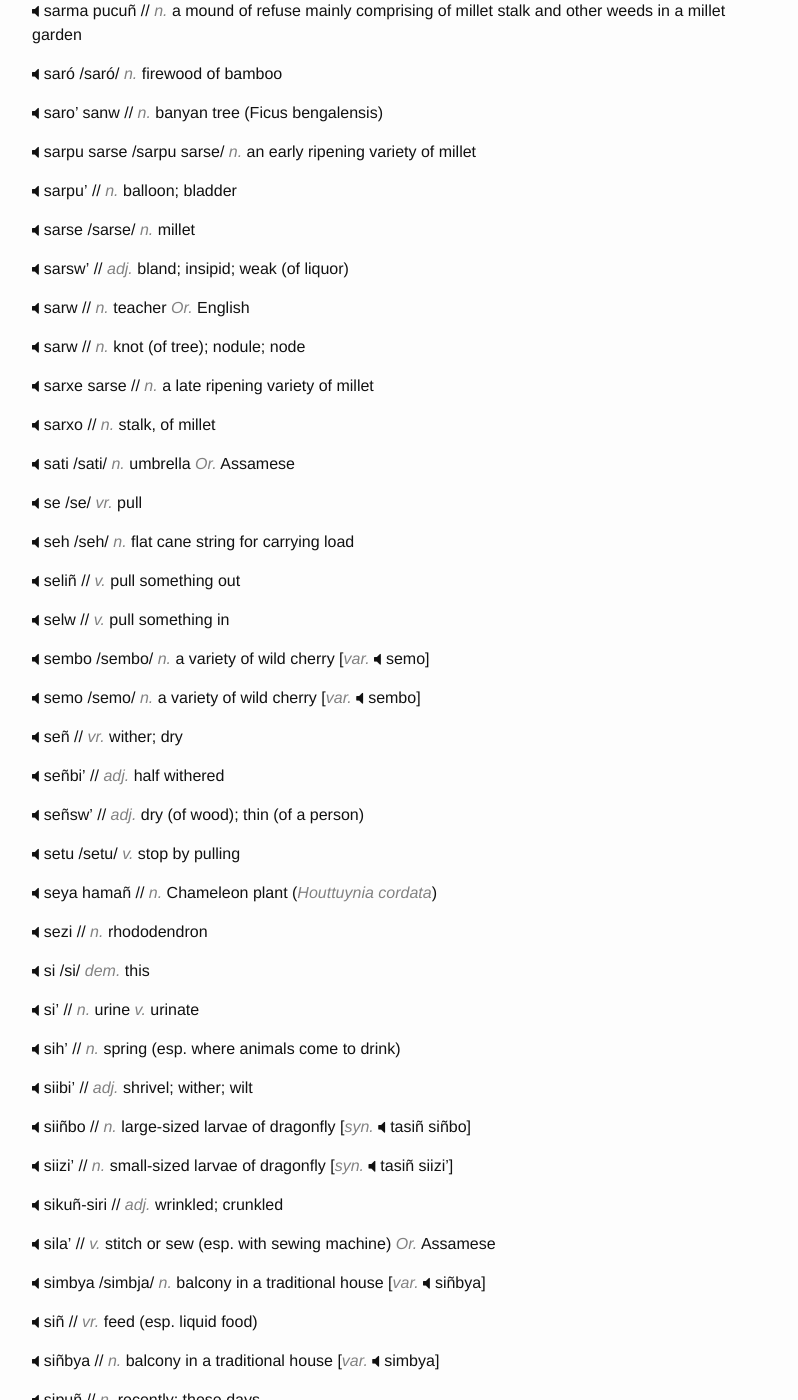
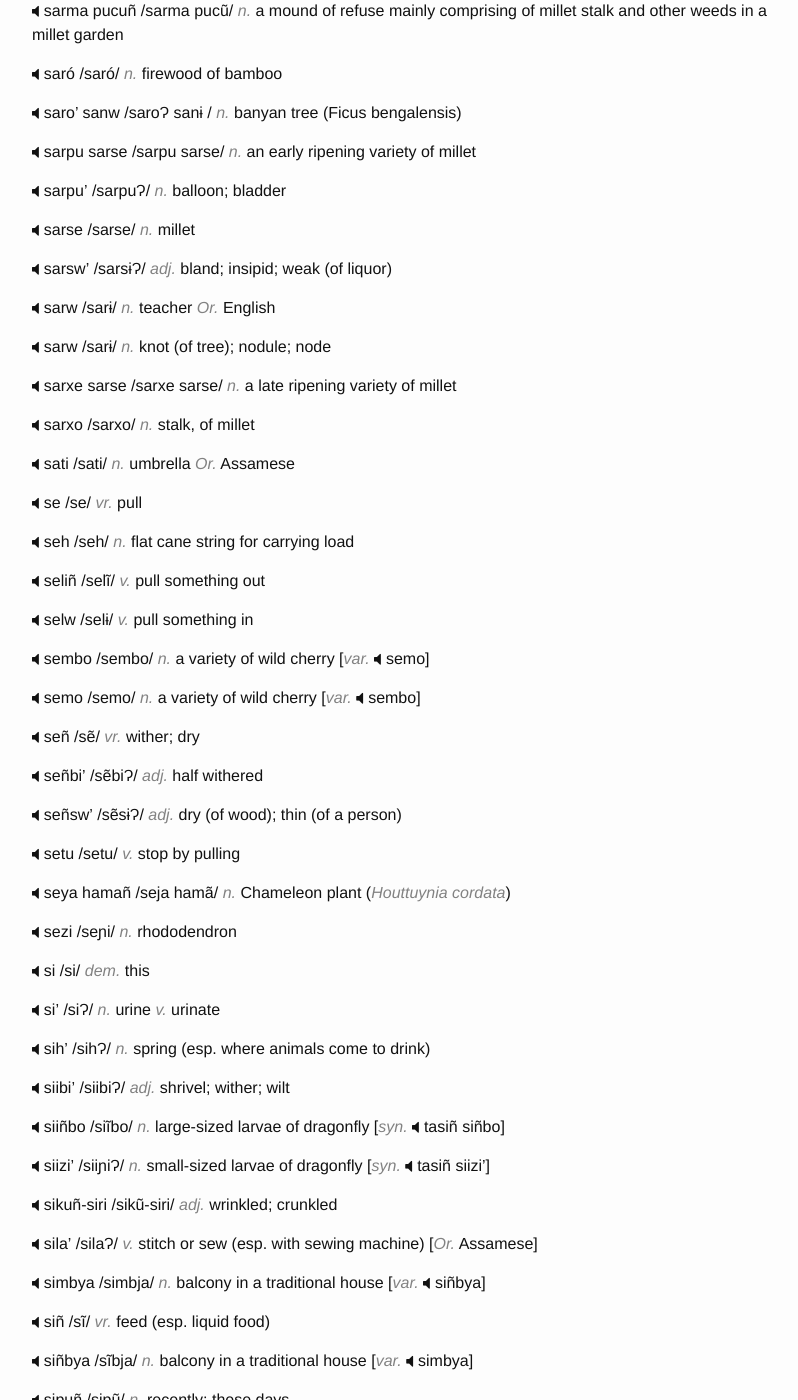
Before and after one commit to hacksparrow/language.apatani.org, a Jekyll site: the page built from dictionary/s.md, in a window 1280 px wide and 1400 px high, scrolled down 3895 px. Shown: the whole window, without its empty margins (238-1036 px from the left). Built offline with Jekyll 4.4.1, drawn with Linux system fonts in a browser that asks for light colours; nearby versions of some CDN libraries; comment, search, counter and statistics services are not loaded; some of the changed text lies outside the part shown.

Commit message:
Update s.md

```diff
--- a/dictionary/s.md
+++ b/dictionary/s.md
@@ -142,35 +142,35 @@ __santú payu__	/santú paju/ _n._	a variety of resin used as glue obtained from
 
 __santú tero__	/santú tero/ _n._	a variety of wild pepper
 
-__sañtuñ__	// _n._	generation
+__sañtuñ__	/sãtũ/ _n._	generation
 
-__sañtvr__	// _n._	a variety of glass bead
+__sañtvr__	/sãtǝr/ _n._	a variety of glass bead
 
-__sañtvr__	// _adj._	fully grown
+__sañtvr__	/sãtǝr/ _adj._	fully grown
 
-__sanw__	// _n._	tree
+__sanw__	/sanɨ/ _n._	tree
 
-__sanw tero__	// _n._	Sichuan peppercorn; prickly ash	[_var._	sañtú tero]
+__sanw tero__	/sanɨ tero/ _n._	Sichuan peppercorn; prickly ash	[_var._	sañtú tero]
 
-__sañxañ__	// _n._	border post
+__sañxañ__	/sãxã/ _n._	border post
 
-__sañxañ__	// _n._	rubber
+__sañxañ__	/sãxã/ _n._	rubber
 
-__sañxañ mefañ__	// _n._	a variety of fencing plant; privet (_Ligustrum ovalifolium_)
+__sañxañ mefañ__	/sãxã meʎã/ _n._	a variety of fencing plant; privet (_Ligustrum ovalifolium_)
 
-__sañxe page__	// _n._	a variety of bead
+__sañxe page__	/sãxã page/ _n._	a variety of bead
 
-__sañxó__	// _n._	smoke-dried meat
+__sañxó__	/sãxó/ _n._	smoke-dried meat
 
-__sañxw'__	// _n._	a variety of plant used as dye (_Eurya acuminata var. euprista_)
+__sañxw'__	/sãxɨɁ/ _n._	a variety of plant used as dye (_Eurya acuminata var. euprista_)
 
-__sañxw'__	// _adj._	retarded growth
+__sañxw'__	/sãxɨɁ/ _adj._	retarded growth
 
 __sapi__	/sapi/ _n._	a variety of tree
 
 __sapì__	/sapì/ _adj._	flattened
 
-__saq__	// _n._	cot; bed	[_syn._	xaq]
+__saq__	/saŋ/ _n._	cot; bed	[_syn._	xaq]
 
 __sar__	/sar/ _vr._	denigrate; criticise; disparage
 
@@ -178,39 +178,39 @@ __sár__	/sár/ _vr._	rip; tear
 
 __sárce__	/sárce/ _v._	tear something into two parts
 
-__sardiñ__	// _n._	short-cut	_v._	take a short cut
+__sardiñ__	/sardĩ/ _n._	short-cut	_v._	take a short cut
 
 __sari__	/sari/ _n._	a variety of tree which is allergic to those who are sensitive to it
 
-__sarja'__	// _v._	rip; tear
+__sarja'__	/sarɟaɁ/ _v._	rip; tear
 
-__sarko'__	// _v._	rip open; tear open
+__sarko'__	/sarkoɁ/ _v._	rip open; tear open
 
-__sarlañ__	// _n._	a variety of cane
+__sarlañ__	/sarlã/ _n._	a variety of cane
 
 __sarli__	/sarli/ _n._	millet seed preserved for the next season
 
-__sarma pucuñ__	// _n._	a mound of refuse mainly comprising of millet stalk and other weeds in a millet garden
+__sarma pucuñ__	/sarma pucũ/ _n._	a mound of refuse mainly comprising of millet stalk and other weeds in a millet garden
 
 __saró__	/saró/ _n._	firewood of bamboo
 
-__saro' sanw__	// _n._	banyan tree (Ficus bengalensis)
+__saro' sanw__	/saroɁ sanɨ / _n._	banyan tree (Ficus bengalensis)
 
 __sarpu sarse__	/sarpu sarse/ _n._	an early ripening variety of millet
 
-__sarpu'__	// _n._	balloon; bladder
+__sarpu'__	/sarpuɁ/ _n._	balloon; bladder
 
 __sarse__	/sarse/ _n._	millet
 
-__sarsw'__	// _adj._	bland; insipid; weak (of liquor)
+__sarsw'__	/sarsɨɁ/ _adj._	bland; insipid; weak (of liquor)
 
-__sarw__	// _n._	teacher	_Or._	English
+__sarw__	/sarɨ/ _n._	teacher	_Or._	English
 
-__sarw__	// _n._	knot (of tree); nodule; node
+__sarw__	/sarɨ/ _n._	knot (of tree); nodule; node
 
-__sarxe sarse__	// _n._	a late ripening variety of millet
+__sarxe sarse__	/sarxe sarse/ _n._	a late ripening variety of millet
 
-__sarxo__	// _n._	stalk, of millet
+__sarxo__	/sarxo/ _n._	stalk, of millet
 
 __sati__	/sati/ _n._	umbrella	_Or._	Assamese
 
@@ -218,73 +218,73 @@ __se__	/se/ _vr._	pull
 
 __seh__	/seh/ _n._	flat cane string for carrying load
 
-__seliñ__	// _v._	pull something out
+__seliñ__	/selĩ/ _v._	pull something out
 
-__selw__	// _v._	pull something in
+__selw__	/selɨ/ _v._	pull something in
 
 __sembo__	/sembo/ _n._	a variety of wild cherry	[_var._	semo]
 
 __semo__	/semo/ _n._	a variety of wild cherry	[_var._	sembo]
 
-__señ__	// _vr._	wither; dry
+__señ__	/sẽ/ _vr._	wither; dry
 
-__señbi'__	// _adj._	half withered
+__señbi'__	/sẽbiɁ/ _adj._	half withered
 
-__señsw'__	// _adj._	dry (of wood); thin (of a person)
+__señsw'__	/sẽsɨɁ/ _adj._	dry (of wood); thin (of a person)
 
 __setu__	/setu/ _v._	stop by pulling
 
-__seya hamañ__	// _n._	Chameleon plant (_Houttuynia cordata_)
+__seya hamañ__	/seja hamã/ _n._	Chameleon plant (_Houttuynia cordata_)
 
-__sezi__	// _n._	rhododendron
+__sezi__	/seɲi/ _n._	rhododendron
 
 __si__	/si/ _dem._	this
 
-__si'__	// _n._	urine	_v._	urinate
+__si'__	/siɁ/ _n._	urine	_v._	urinate
 
-__sih'__	// _n._	spring (esp. where animals come to drink)
+__sih'__	/sihɁ/ _n._	spring (esp. where animals come to drink)
 
-__siibi'__	// _adj._	shrivel; wither; wilt
+__siibi'__	/siibiɁ/ _adj._	shrivel; wither; wilt
 
-__siiñbo__	// _n._	large-sized larvae of dragonfly	[_syn._	tasiñ siñbo]
+__siiñbo__	/siĩbo/ _n._	large-sized larvae of dragonfly	[_syn._	tasiñ siñbo]
 
-__siizi'__	// _n._	small-sized larvae of dragonfly	[_syn._	tasiñ siizi']
+__siizi'__	/siiɲiɁ/ _n._	small-sized larvae of dragonfly	[_syn._	tasiñ siizi']
 
-__sikuñ-siri__	// _adj._	wrinkled; crunkled
+__sikuñ-siri__	/sikũ-siri/ _adj._	wrinkled; crunkled
 
-__sila'__	// _v._	stitch or sew (esp. with sewing machine)	_Or._	Assamese
+__sila'__	/silaɁ/ _v._	stitch or sew (esp. with sewing machine)	[_Or._	Assamese]
 
 __simbya__	/simbja/ _n._	balcony in a traditional house	[_var._	siñbya]
 
-__siñ__	// _vr._	feed (esp. liquid food)
+__siñ__	/sĩ/ _vr._	feed (esp. liquid food)
 
-__siñbya__	// _n._	balcony in a traditional house	[_var._	simbya]
+__siñbya__	/sĩbja/ _n._	balcony in a traditional house	[_var._	simbya]
 
-__sipuñ__	// _n._	recently; these days
+__sipuñ__	/sipũ/ _n._	recently; these days
 
 __sisa__	/sisa/ _n._	glass	_or._	Hindi
 
 __sisi__	/sisi/ _n._	now	[_var._	swsi]	[_adv._	sisida]
 
-__sitañ__	// _pron._	like this; this way	[_adv._	sitañpa]
+__sitañ__	/sitã/ _pron._	like this; this way	[_adv._	sitañpa]
 
 __siyo__	/sijo/ _n._	this night; tonight
 
-__sizi' tasiñ__	// _n._	a variety of small sized larvae
+__sizi' tasiñ__	/siɲiɁ tasĩ/ _n._	a variety of small sized larvae
 
 __so__	/so/ _post._	at; in
 
 __so__	/so/ _dem._	here
 
-__so'ko__	// _n._	jaw
+__so'ko__	/soɁko/ _n._	jaw
 
 __soh__	/soh/ _vr._	play; joke; flirt
 
 __sohte__	/sohte/ _v._	roam; travel for fun
 
-__sojañ__	// _n._	lizard
+__sojañ__	/soɟã/ _n._	lizard
 
-__soki'__	// _n._	chair	_or._	Assamese
+__soki'__	/sokiɁ/ _n._	chair	_or._	Assamese
 
 __soku-soka__	/soku-soka/ _v._	tease; make fun of; poke fun at; trifle with
 
```
Also changed, not shown: other parts of dictionary/s.md (+40 -40 lines).
